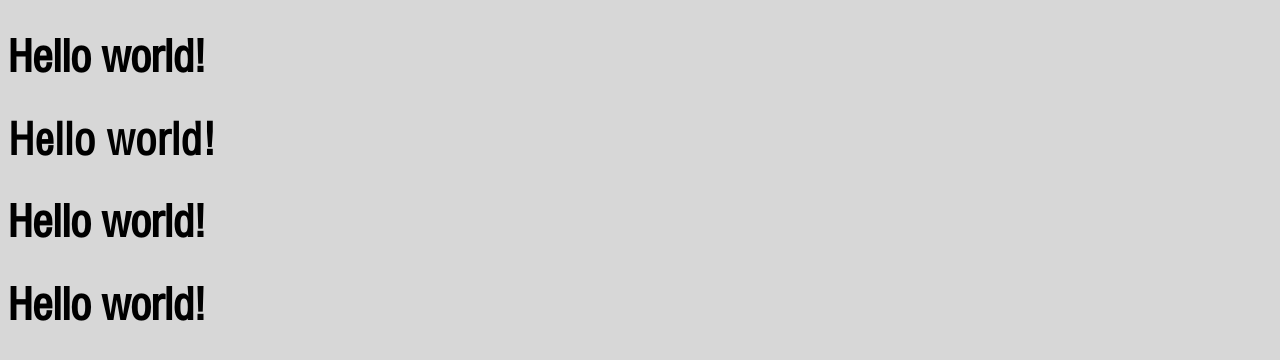
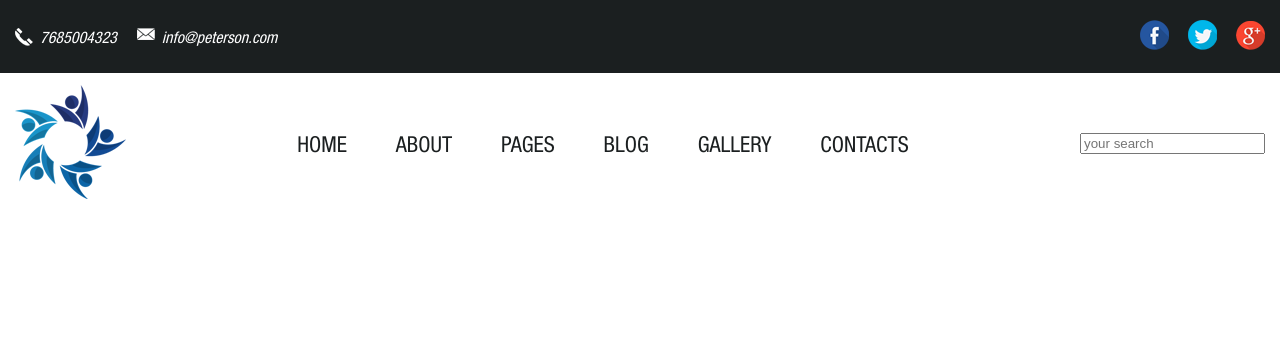
Before and after one commit to Tatmel/tatmel.github.io, a website: page index.html in a window 1280 px wide. Drawn offline with Linux system fonts and the light colour scheme.

Commit message:
Header top

```diff
--- a/gulpfile.js
+++ b/gulpfile.js
@@ -106,7 +106,7 @@ gulp.task('watch', () => {
    //Следить за добавлением новых изображений
    gulp.watch('./src/img/**', gulp.series('img-compress'))
    //Следить за файлами со стилями с нужным расширением
-   gulp.watch('./src/css/**/*.scss', gulp.series('styles'))
+   gulp.watch('./src/css/**/*.css', gulp.series('styles'))
    //Следить за JS файлами
    gulp.watch('./src/js/**/*.js', gulp.series('scripts'))
    //При изменении HTML запустить синхронизацию
--- a/index.html
+++ b/index.html
@@ -9,9 +9,60 @@
     <title>Fashion</title>
 </head>
 <body>
-    <h1>Hello world!</h1>
-    <h1 class="hello">Hello world!</h1>
-    <h1>Hello world!</h1>
-    <h1>Hello world!</h1>
+    <header class="header">
+
+        <div class="header__social">
+            <div class="container">
+
+                <div class="social">
+                    <address class="social__contacts">
+                        <div class="contacts__item">
+                            <img class="contacts__icon" src="src/img/social/1.png" alt="telephone icon">
+                            <p>7685004323</p>
+                        </div>
+                        <div class="contacts__item">
+                            <img class="contacts__icon" src="src/img/social/2.png" alt="email icon">
+                            <p>info@peterson.com</p>
+                        </div>
+                    </address>
+                    <div class="social__icons">
+                        <a class="icons__link" href="#" target="_blank">
+                            <img src="src/img/social/facebook.png" alt=" facebook icon">
+                        </a>
+                        <a class="icons__link" href="#" target="_blank">
+                            <img src="src/img/social/twitter.png" alt="twitter icon">
+                        </a>
+                        <a class="icons__link" href="#" target="_blank">
+                            <img src="src/img/social/googleplus.png" alt="google plus icon">
+                        </a>
+                    </div>
+                </div>
+
+            </div><!--/.container-->
+        </div><!--/.header__top-->
+
+        <div class="header__menu">
+            <div class="container">
+
+                <div class="menu">
+                    <div class="menu__logo">
+                        <img src="/src/img/logo.png" alt="fashion logo">
+                    </div>
+                    <nav class="menu__nav">
+                        <a href="#" class="nav__link">home</a>
+                        <a href="#" class="nav__link">about</a>
+                        <a href="#" class="nav__link">pages</a>
+                        <a href="#" class="nav__link">blog</a>
+                        <a href="#" class="nav__link">gallery</a>
+                        <a href="#" class="nav__link">contacts</a>
+                    </nav>
+                    <div class="menu__search">
+                        <input type="search" placeholder="your search">
+                    </div>
+                </div>
+
+            </div><!--/.container-->
+        </div><!--/.header__menu-->
+    </header>
 </body>
 </html>
--- a/src/css/main.css
+++ b/src/css/main.css
@@ -24,15 +24,109 @@
     src: url('/src/fonts/HeraldSquareNF.ttf');
 }
 
+/**** Settings ****/
 body {
-   background: #d7d7d7;
+    margin: 0;
+    padding: 0;
+
+    font-family: 'HelveticaNeueLT Condensed';
 }
 
-h1 {
-    font-family: 'HelveticaNeueLT Condensed';
-    font-size: 45px;
+*,
+*:after,
+*:before {
+    box-sizing: border-box;
 }
 
-.hello {
-    font-family: 'Helios Cond';
+h1, h2, h3, h4, h5, h6, p {
+    margin: 0;
 }
+
+.container {
+    width: 100%;
+    max-width: 1380px;
+    padding: 0 15px;
+    margin: 0 auto;
+}
+
+/**** Header Top ****/
+.header__social {
+    background-color: #1b1f20;
+}
+
+.social {
+    display: flex;
+    justify-content: space-between;
+    align-items: center;
+
+    padding: 20px 0;
+}
+
+.social__contacts {
+    display: flex;
+
+    font-size: 16px;
+    color: #ffffff;
+}
+
+.contacts__item {
+    position: relative;
+    padding-left: 25px;
+}
+
+.contacts__item:first-child {
+    margin-right: 20px;
+}
+
+.contacts__icon {
+    position: absolute;
+    top: 0;
+    left: 0;
+    z-index: 1;
+}
+
+.icons__link {
+    margin-left: 15px;
+
+    text-decoration: none;
+}
+
+.icons__link:first-child {
+    margin-left: 0;
+}
+
+/*.icons__link:hover {
+    box-shadow: ;
+}*/
+
+/****Header__menu****/
+.header__menu {
+    background-color: #ffffff;
+}
+
+.menu {
+    display: flex;
+    justify-content: space-between;
+    align-items: center;
+
+    padding: 12px 0;
+}
+
+.nav__link {
+    margin-left: 45px;
+
+    font-size: 22px;
+    color: #1b1f20;
+
+    text-transform: uppercase;
+    text-decoration: none;
+    transition: color 0.2s linear;
+}
+
+.nav__link:first-child {
+    margin-left: 0;
+}
+
+.nav__link:hover {
+    color: #277db3;
+}
```
Also changed, not shown: build/css/style.min.css, build/img/logo.png (added), build/img/social/1.png (added), build/img/social/2.png (added), build/img/social/facebook.png (added), build/img/social/googleplus.png (added), build/img/social/twitter.png (added), src/img/logo.png (added), src/img/social/1.png (added), src/img/social/2.png (added), src/img/social/facebook.png (added), src/img/social/googleplus.png (added), src/img/social/twitter.png (added), 1 other file.
